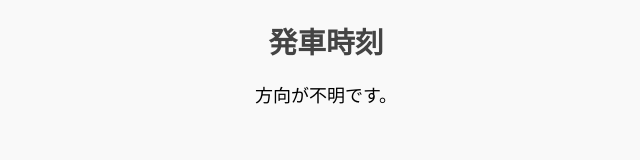
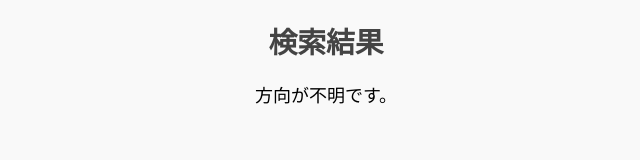
Before and after one commit to suimosr112205-bot/timetable-site, a plain HTML site: page timetable.html in a window 1280 px wide. Shown: the full height of the page, 314-954 px from the left. Drawn offline with Linux system fonts and the light colour scheme.

Commit message:
Update timetable.html

```diff
--- a/timetable.html
+++ b/timetable.html
@@ -80,7 +80,8 @@
 
 </head>
 <body>
-  <h1 id="title">発車時刻</h1>
+  <h1 id="title">検索結果</h1>
+  <h1 id="stationName"></h1> <!-- h2をh1に変更して同じ大きさに -->
   <div id="nextDeparture" class="card">読み込み中...</div>
 
   <script src="script.js"></script>
```
